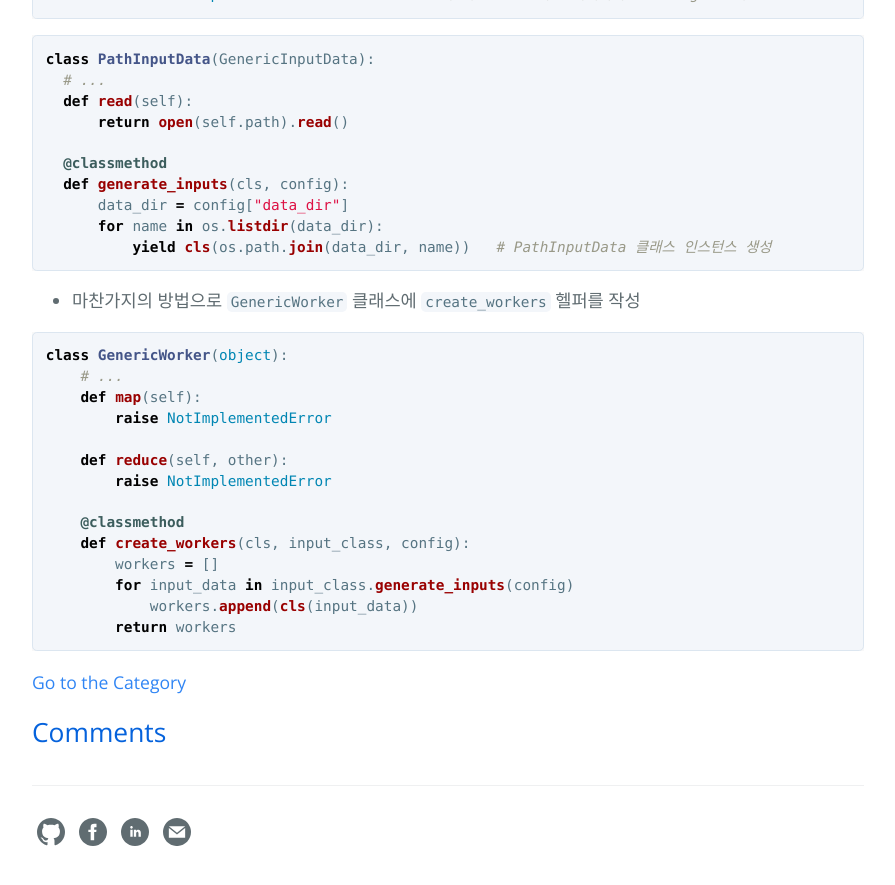
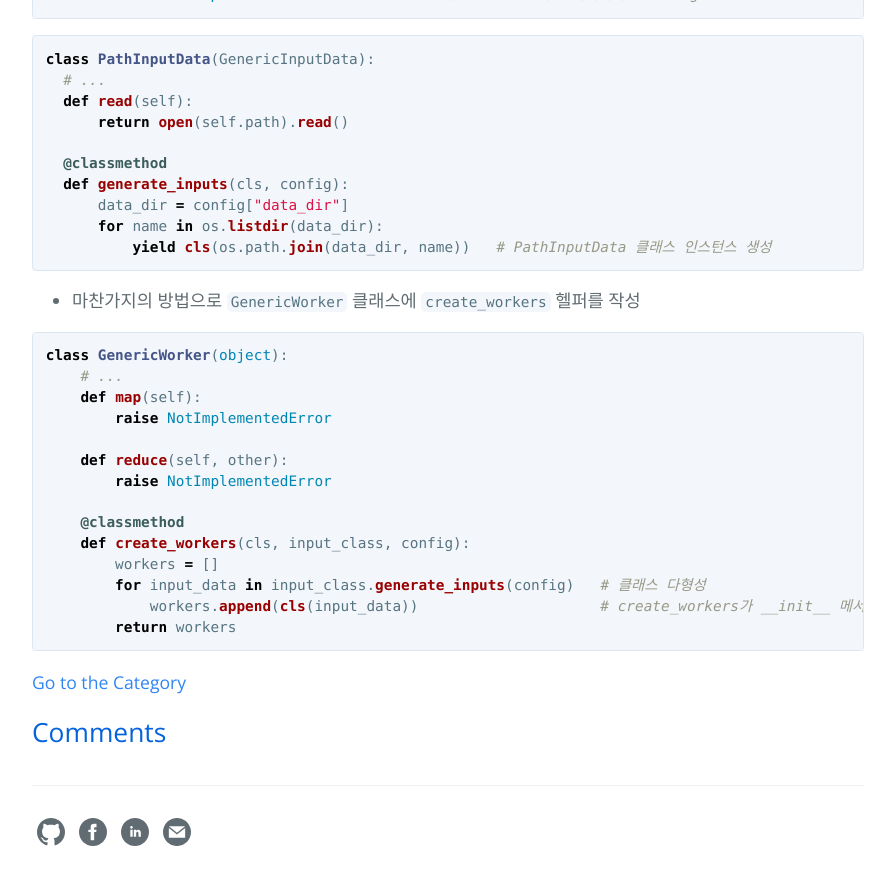
Before and after one commit to hcnoh/hcnoh.github.io, a Jekyll site: the page built from _posts/2018-10-04-effective-python-way24.md, in a window 1280 px wide and 900 px high, scrolled down 3631 px. Shown: the top 885 px of the window, without its empty margins (192-1087 px from the left). Built offline with Jekyll 4.4.1, drawn with Linux system fonts in a browser that asks for light colours; comment, search, counter and statistics services are not loaded.

Commit message:
Update 2018-10-04-effective-python-way24.md

````diff
--- a/_posts/2018-10-04-effective-python-way24.md
+++ b/_posts/2018-10-04-effective-python-way24.md
@@ -184,7 +184,7 @@ class GenericWorker(object):
     @classmethod
     def create_workers(cls, input_class, config):
         workers = []
-        for input_data in input_class.generate_inputs(config)
-            workers.append(cls(input_data))
+        for input_data in input_class.generate_inputs(config)   # 클래스 다형성
+            workers.append(cls(input_data))                     # create_workers가 __init__ 메서드를 직접 사용하지 않고 GenericWorker를 생성 => cls를 호출함으로써 가능
         return workers
 ```
````
